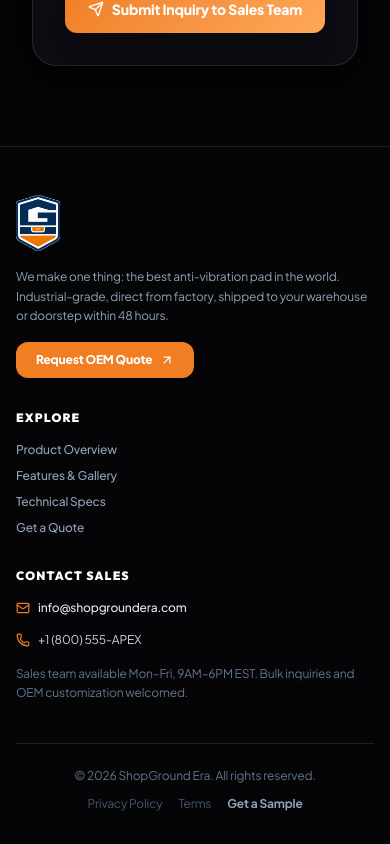
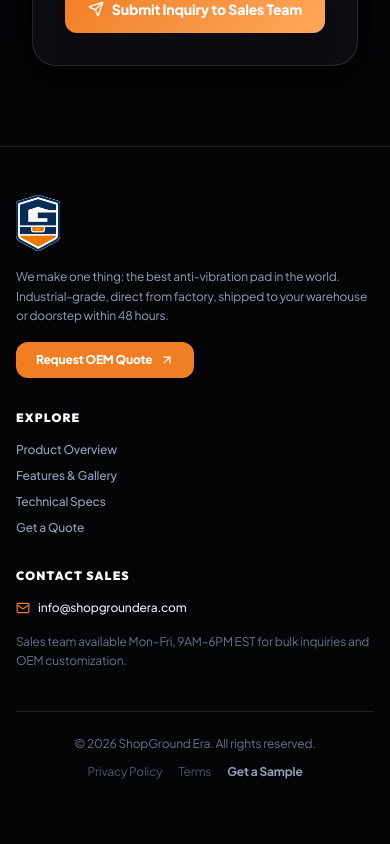
Before and after one commit to santusht06/shopground-era, a React (Vite) app in the folder frontend/: page /product/1 in a window 390 px wide. Shown: the part 5875-6719 px from the top of the page. After the commit the page ends 6687 px from the top, so only its background shows below. Built offline with nearby package versions, Linux system fonts and the light colour scheme; no server answers.

Commit message:
fix: remove +1 (800) 555-APEX phone contact completely

```diff
--- a/frontend/src/components/layout/Footer.jsx
+++ b/frontend/src/components/layout/Footer.jsx
@@ -1,5 +1,5 @@
 import React from 'react';
-import { ArrowUpRight, Mail, Phone } from 'lucide-react';
+import { ArrowUpRight, Mail } from 'lucide-react';
 
 const SCROLL_LINKS = [
     { label: 'Product Overview', href: '#product-overview' },
@@ -62,12 +62,8 @@
                             <Mail className="w-3.5 h-3.5 text-[#F27E24] shrink-0" />
                             info@shopgroundera.com
                         </a>
-                        <a href="tel:+18005550000" className="flex items-center gap-2 text-slate-300 hover:text-[#F27E24] transition-colors">
-                            <Phone className="w-3.5 h-3.5 text-[#F27E24] shrink-0" />
-                            +1 (800) 555-APEX
-                        </a>
                         <p className="text-slate-500 mt-2 leading-relaxed">
-                            Sales team available Mon–Fri, 9AM–6PM EST. Bulk inquiries and OEM customization welcomed.
+                            Sales team available Mon–Fri, 9AM–6PM EST for bulk inquiries and OEM customization.
                         </p>
                     </div>
 
```
Also changed, not shown: 1 other file (tests, documents, lock files or other folders).
